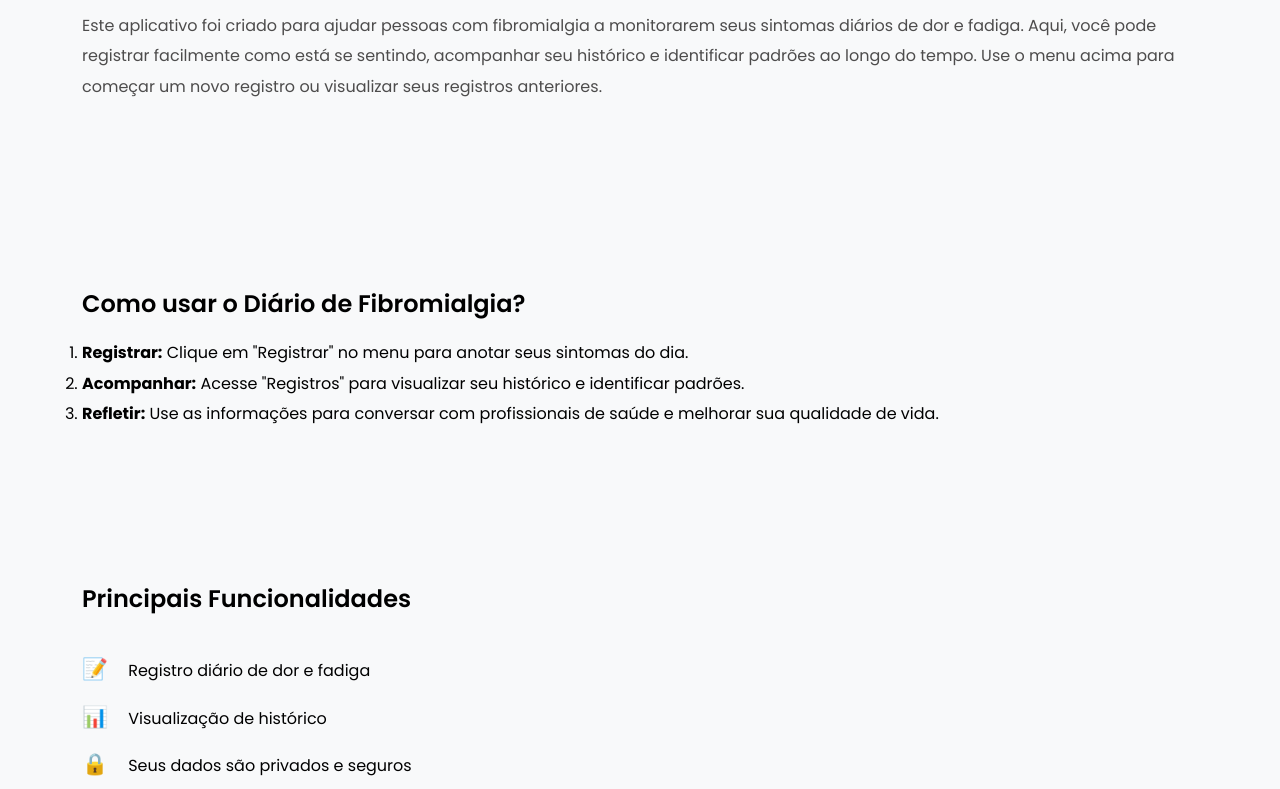
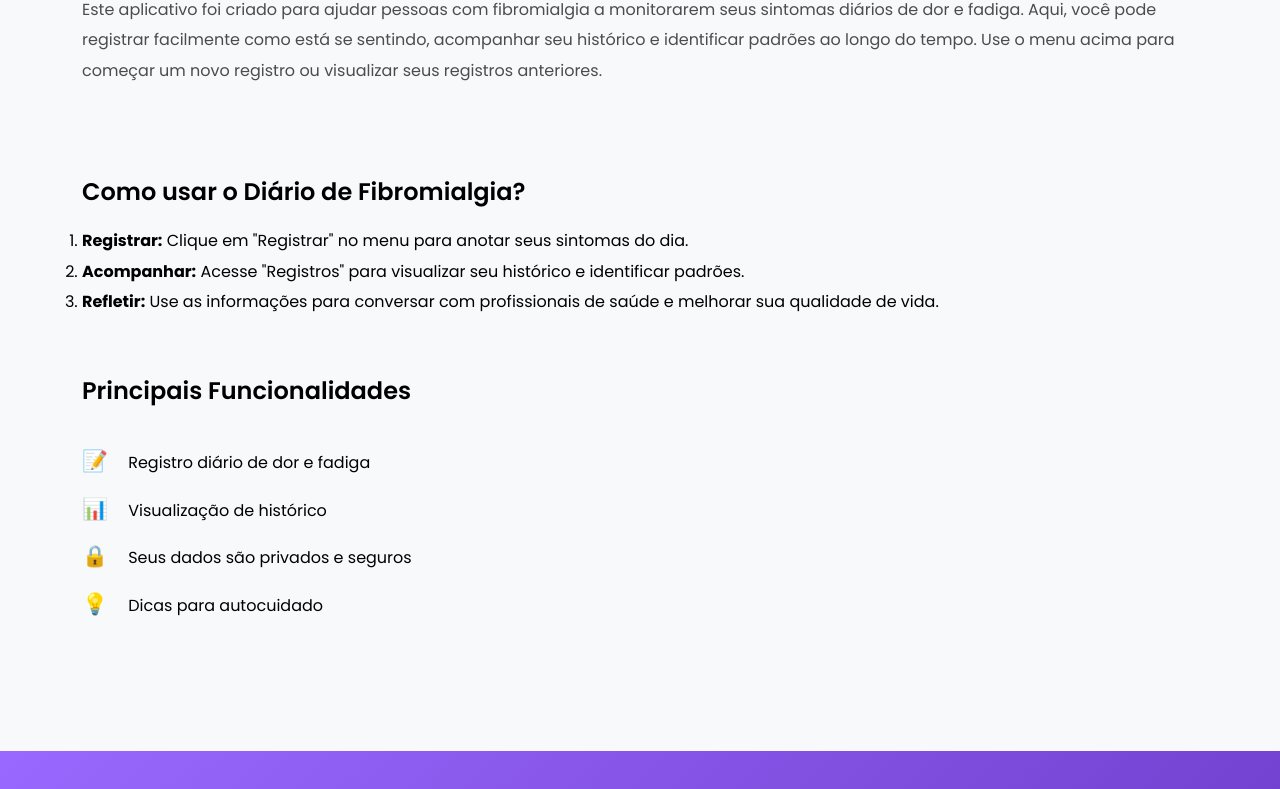
Before and after one commit to pachicodes/diario-da-fibromialgia, a website with bundled scripts: page src/index.html in a window 1280 px wide. Shown: the part 501-1290 px from the top of the page. Built offline with nearby package versions, Linux system fonts and the light colour scheme.

Commit message:
editando espaámento

```diff
--- a/src/assets/css/styles.css
+++ b/src/assets/css/styles.css
@@ -575,8 +575,8 @@ button:hover {
 
 /* Seções */
 .intro, .how-to-use, .features {
-    margin-bottom: 4rem;
-    padding: 2rem 0;
+
+    padding: 1rem 0;
 }
 
 /* Features */
```
